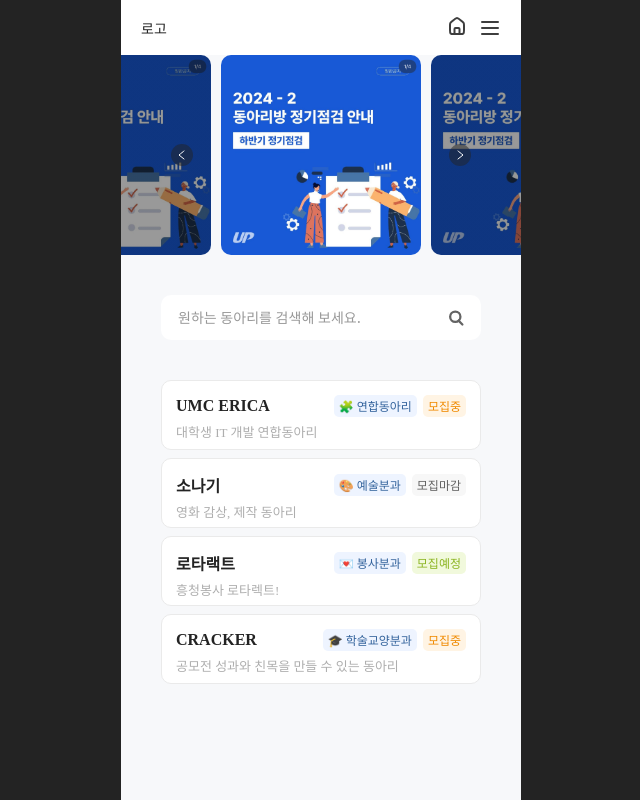
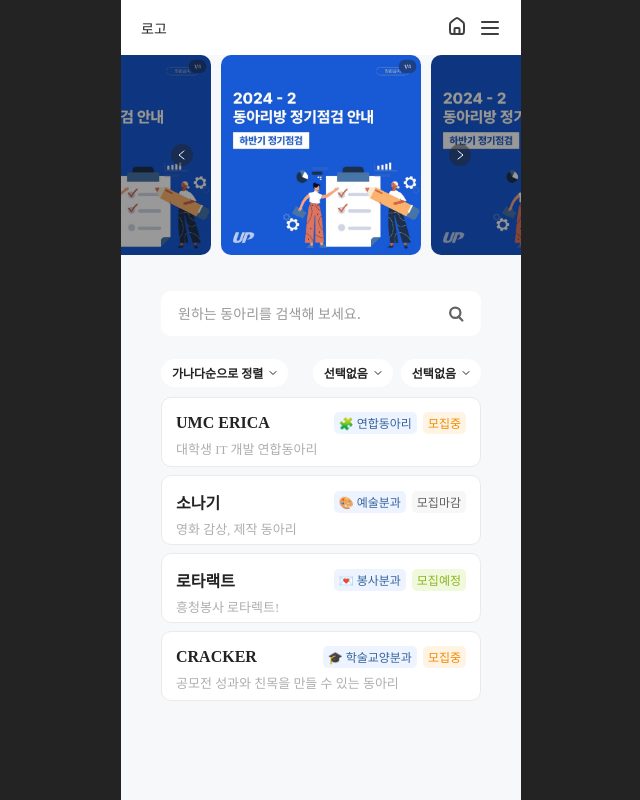
Before and after one commit to ERICA-Club-Hub/Frontend, a React (Vite) app: page / in a window 1280 px wide. Shown: the whole page, without its empty margins (319-959 px from the left). Built offline with nearby package versions, Linux system fonts and the light colour scheme; a web font is replaced by a local one.

Commit message:
feat: 메인페이지 구현 (#52)

```diff
--- a/src/pages/club-list/ClubListPage.tsx
+++ b/src/pages/club-list/ClubListPage.tsx
@@ -2,15 +2,12 @@ import styled from 'styled-components';
 import { useState } from 'react';
 import { InputField } from '../../components/Common/InputField';
 import MainpageCard from '../../components/Common/MainpageCard';
-
-const Container = styled.div`
-`;
+import SortingDropdown from '../../components/Common/SortingDropdown';
 
 const AnnouncementContainer = styled.div`
     display: flex;
     justify-content: center;
     align-items: center;
-    position: relative;
     height: 25vh;
     gap: 10px;
     overflow: hidden;
@@ -92,8 +89,7 @@ const ClubSearchContainer = styled.div`
     display: flex;
     flex-direction: column;
     align-items: center;
-    padding: 40px 0;
-    gap: 40px;
+    padding: 36px 0;
 `;
 
 const SearchInputWrapper = styled.div`
@@ -116,12 +112,26 @@ const SearchIcon = styled.button`
     justify-content: center;
 `;
 
+const DropdownContainer = styled.div`
+    display: flex;
+    justify-content: space-between;
+    width: 320px;
+    margin-top: 23px;
+    margin-bottom: 10px;
+`;
+
+const RightDropdowns = styled.div`
+    display: flex;
+    gap: 8px;
+`;
+
 const ClubListWrapper = styled.div`
     display: flex;
     flex-direction: column;
     align-items: center;
     gap: 8px;
 `;
+
 
 const ClubListPage = () => {
     const announcements = [
@@ -133,6 +143,11 @@ const ClubListPage = () => {
     ];
 
     const [currentIndex, setCurrentIndex] = useState(0);
+
+    // 각각의 드롭다운을 위한 별도의 상태 관리
+    const [categoryFilter, setCategoryFilter] = useState<string>('none');
+    const [recruitmentStatus, setRecruitmentStatus] = useState<string>('none');
+    const [sortOrder, setSortOrder] = useState<string>('none');
 
     const handlePrev = () => {
         setCurrentIndex((prev) =>
@@ -163,8 +178,23 @@ const ClubListPage = () => {
         console.log('검색 버튼 클릭됨');
     };
 
+    const handleCategorySelect = (value: string) => {
+        setCategoryFilter(value);
+        console.log('분과 선택:', value);
+    };
+
+    const handleRecruitmentStatusSelect = (value: string) => {
+        setRecruitmentStatus(value);
+        console.log('모집상태 선택:', value);
+    };
+
+    const handleSort = (value: string) => {
+        setSortOrder(value);
+        console.log('정렬 기준 선택:', value);
+    };
+
     return (
-        <Container>
+        <div>
             <AnnouncementContainer>
                 <ArrowButton onClick={handlePrev}>
                     <img src="/src/assets/common/main_prev_arrow.svg" alt="이전" />
@@ -208,6 +238,53 @@ const ClubListPage = () => {
                         />
                     </SearchIcon>
                 </SearchInputWrapper>
+
+                <DropdownContainer>
+                    <SortingDropdown
+                        key="sort-dropdown"
+                        options={[
+                            { label: '가나다순으로 정렬', value: 'none' },
+                            { label: '카테고리로 정렬', value: 'category' },
+                            { label: '모집기준으로 정렬', value: 'recruitment' }
+                        ]}
+                        onSelect={handleSort}
+                        defaultText="가나다순으로 정렬"
+                        value={sortOrder}
+                        align="left"
+                    />
+                    <RightDropdowns>
+                        <SortingDropdown
+                            key="category-dropdown"
+                            options={[
+                                { label: '선택없음', value: 'none' },
+                                { label: '봉사분과', value: 'volunteer' },
+                                { label: '예술분과', value: 'art' },
+                                { label: '종교분과', value: 'religion' },
+                                { label: '체육분과', value: 'sports' },
+                                { label: '학술교양분과', value: 'academic' },
+                                { label: '연합동아리', value: 'union' },
+                            ]}
+                            onSelect={handleCategorySelect}
+                            defaultText="선택없음"
+                            value={categoryFilter}
+                            align="right"
+                        />
+                        <SortingDropdown
+                            key="recruitment-dropdown"
+                            options={[
+                                { label: '선택없음', value: 'none' },
+                                { label: '모집예정', value: 'upcoming' },
+                                { label: '모집중', value: 'recruiting' },
+                                { label: '모집마감', value: 'closed' }
+                            ]}
+                            onSelect={handleRecruitmentStatusSelect}
+                            defaultText="선택없음"
+                            value={recruitmentStatus}
+                            align="right"
+                        />
+                    </RightDropdowns>
+                </DropdownContainer>
+
                 <ClubListWrapper>
                     <MainpageCard
                         title="UMC ERICA"
@@ -248,7 +325,7 @@ const ClubListPage = () => {
                     {/* 더 많은 MainpageCard를 추가할 수 있습니다 */}
                 </ClubListWrapper>
             </ClubSearchContainer>
-        </Container>
+        </div>
     );
 };
 
```
